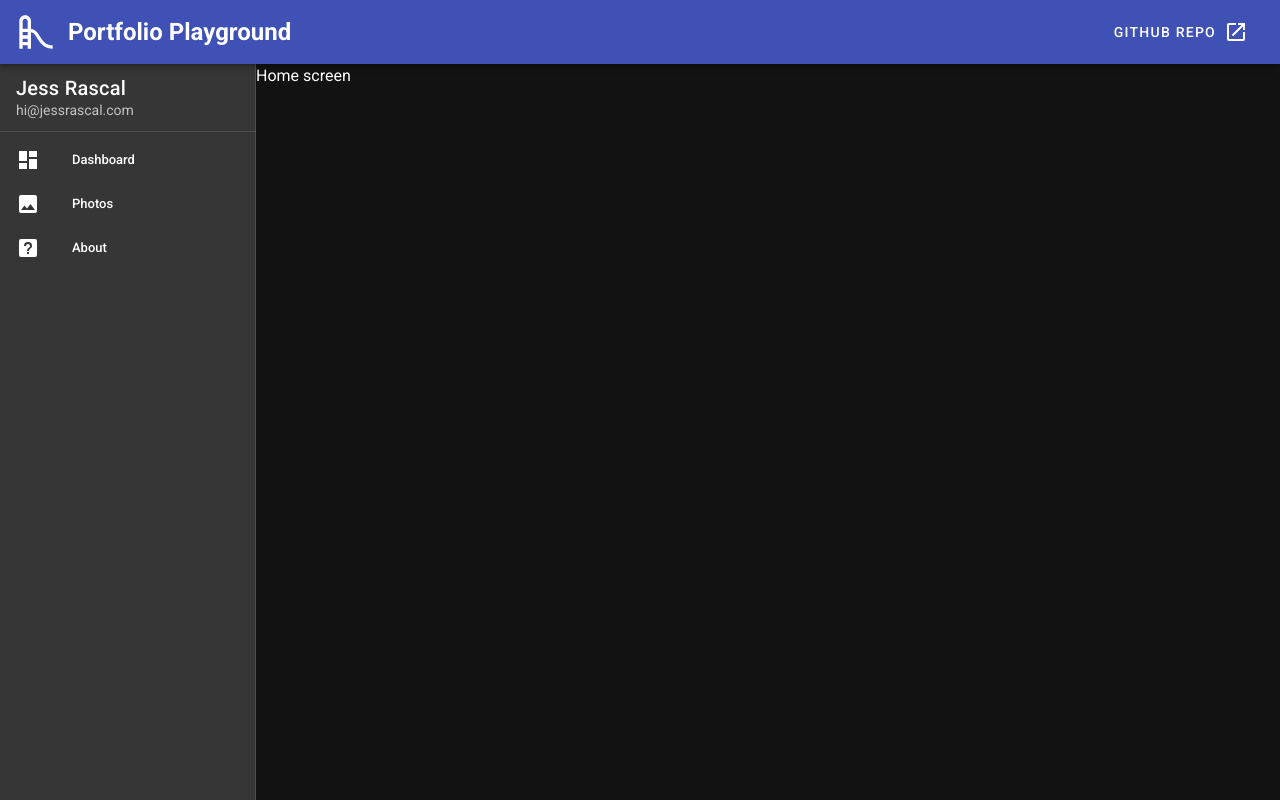
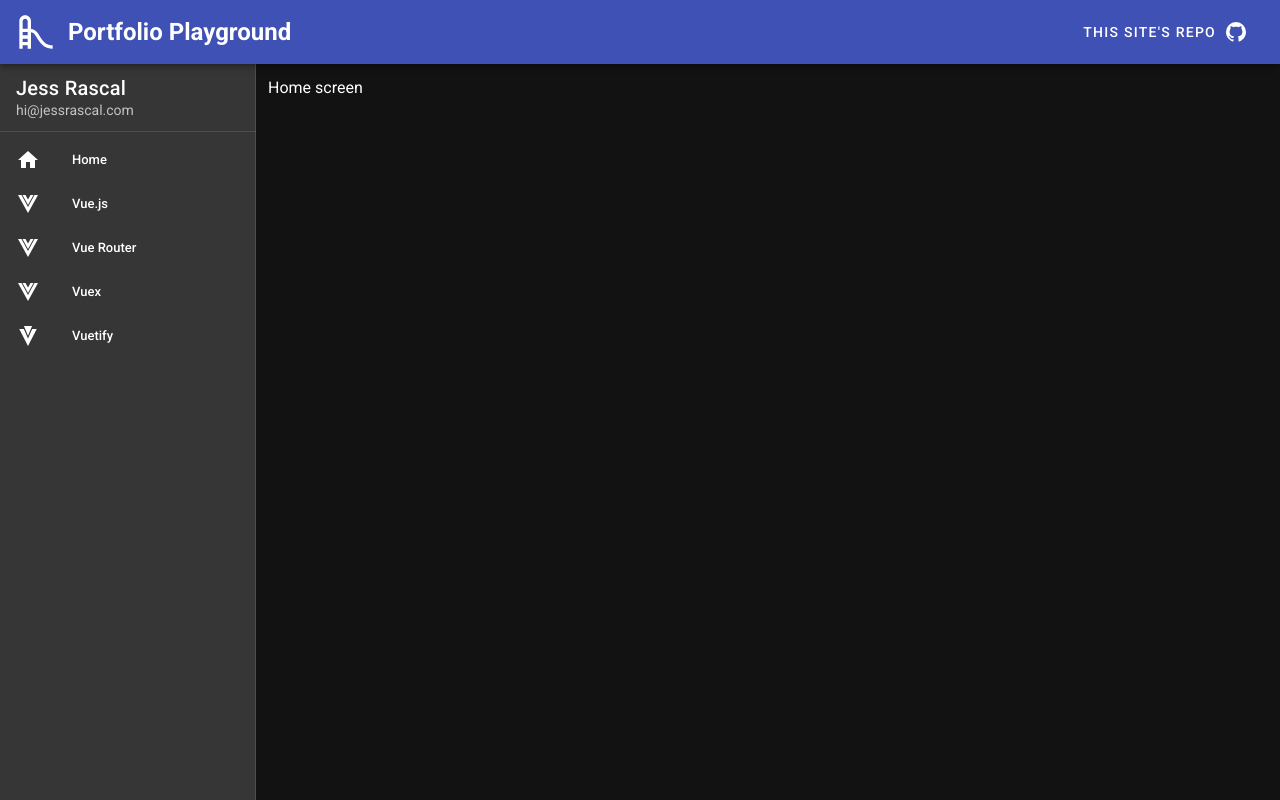
Before and after one commit to JessRascal/skills-playground, a Vue app: page / in a window 1280 px wide. Built offline with nearby package versions, Linux system fonts and the light colour scheme.

Commit message:
Refactoring navigation

```diff
--- a/src/App.vue
+++ b/src/App.vue
@@ -2,13 +2,15 @@
   <v-app>
     <TheNavigation />
     <v-main>
-      <router-view />
+      <v-fade-transition mode="out-in">
+        <router-view />
+      </v-fade-transition>
     </v-main>
   </v-app>
 </template>
 
 <script>
-import TheNavigation from '@/components/base/TheNavigation';
+import TheNavigation from '@/components/core/TheNavigation';
 
 export default {
   name: 'App',
--- /dev/null
+++ b/src/components/base/AppLogo.vue
@@ -0,0 +1,30 @@
+<template>
+  <div class="logo">
+    <div class="d-flex align-center">
+      <v-icon v-if="!isMobile" x-large class="mr-3">{{ icons.slide }}</v-icon>
+      <h2>{{ title }}</h2>
+    </div>
+  </div>
+</template>
+
+<script>
+import { mdiSlide } from '@mdi/js';
+
+export default {
+  data() {
+    return {
+      icons: {
+        slide: mdiSlide,
+      },
+    };
+  },
+  computed: {
+    isMobile() {
+      return this.$vuetify.breakpoint.mobile;
+    },
+    title() {
+      return this.isMobile ? 'Portfolio' : 'Portfolio Playground';
+    },
+  },
+};
+</script>
--- /dev/null
+++ b/src/components/base/RepoLink.vue
@@ -0,0 +1,31 @@
+<template>
+  <v-btn
+    href="https://github.com/JessRascal/skills-playground/"
+    target="_blank"
+    text
+    :icon="screenIsXs"
+  >
+    <span v-if="!screenIsXs" class="mr-2">This Site's Repo</span>
+    <v-icon>{{ icons.github }}</v-icon>
+  </v-btn>
+</template>
+
+<script>
+import { mdiOpenInNew, mdiGithub } from '@mdi/js';
+
+export default {
+  data() {
+    return {
+      icons: {
+        openInNew: mdiOpenInNew,
+        github: mdiGithub,
+      },
+    };
+  },
+  computed: {
+    screenIsXs() {
+      return this.$vuetify.breakpoint.xs;
+    },
+  },
+};
+</script>
--- a/src/components/base/TheAppBar.vue
+++ /dev/null
@@ -1,34 +0,0 @@
-<template>
-  <v-app-bar app color="primary" dark clipped-left>
-    <v-icon x-large class="mr-3">{{ icons.slide }}</v-icon>
-    <div class="d-flex align-center">
-      <h2>Portfolio Playground</h2>
-    </div>
-
-    <v-spacer></v-spacer>
-
-    <v-btn
-      href="https://github.com/JessRascal/skills-playground/"
-      target="_blank"
-      text
-    >
-      <span class="mr-2">GitHub Repo</span>
-      <v-icon>{{ icons.openInNew }}</v-icon>
-    </v-btn>
-  </v-app-bar>
-</template>
-
-<script>
-import { mdiOpenInNew, mdiSlide } from '@mdi/js';
-
-export default {
-  data() {
-    return {
-      icons: {
-        openInNew: mdiOpenInNew,
-        slide: mdiSlide,
-      },
-    };
-  },
-};
-</script>
--- /dev/null
+++ b/src/components/core/TheAppBar.vue
@@ -0,0 +1,29 @@
+<template>
+  <v-app-bar app color="primary" dark clipped-left>
+    <!-- hamburger menu -->
+    <v-app-bar-nav-icon
+      v-if="$vuetify.breakpoint.mobile"
+      @click="toggleSideNav(true)"
+    ></v-app-bar-nav-icon>
+
+    <AppLogo />
+    <v-spacer></v-spacer>
+    <RepoLink />
+  </v-app-bar>
+</template>
+
+<script>
+import { mapMutations } from 'vuex';
+import AppLogo from '@/components/base/AppLogo';
+import RepoLink from '@/components/base/RepoLink';
+
+export default {
+  components: {
+    RepoLink,
+    AppLogo,
+  },
+  methods: {
+    ...mapMutations(['toggleSideNav']),
+  },
+};
+</script>
--- a/src/components/base/TheSideNav.vue
+++ b/src/components/core/TheSideNav.vue
@@ -1,5 +1,10 @@
 <template>
-  <v-navigation-drawer app permanent clipped>
+  <v-navigation-drawer
+    :value="showSideNav"
+    @input="toggleSideNav($event)"
+    app
+    clipped
+  >
     <v-list-item>
       <v-list-item-content>
         <v-list-item-title class="title">
@@ -28,18 +33,26 @@
 </template>
 
 <script>
-import { mdiViewDashboard, mdiImage, mdiHelpBox } from '@mdi/js';
+import { mapState, mapMutations } from 'vuex';
+import { mdiHome, mdiVuejs, mdiVuetify } from '@mdi/js';
 
 export default {
   data() {
     return {
       items: [
-        { title: 'Dashboard', icon: mdiViewDashboard },
-        { title: 'Photos', icon: mdiImage },
-        { title: 'About', icon: mdiHelpBox },
+        { title: 'Home', icon: mdiHome },
+        { title: 'Vue.js', icon: mdiVuejs },
+        { title: 'Vue Router', icon: mdiVuejs },
+        { title: 'Vuex', icon: mdiVuejs },
+        { title: 'Vuetify', icon: mdiVuetify },
       ],
-      right: null,
     };
+  },
+  computed: {
+    ...mapState(['showSideNav']),
+  },
+  methods: {
+    ...mapMutations(['toggleSideNav']),
   },
 };
 </script>
--- a/src/store/index.js
+++ b/src/store/index.js
@@ -4,8 +4,14 @@ import Vuex from 'vuex';
 Vue.use(Vuex);
 
 export default new Vuex.Store({
-  state: {},
-  mutations: {},
+  state: {
+    showSideNav: null,
+  },
+  mutations: {
+    toggleSideNav(state, val) {
+      state.showSideNav = val;
+    },
+  },
   // actions: {},
   // modules: {},
 });
--- a/src/views/Home.vue
+++ b/src/views/Home.vue
@@ -1,7 +1,9 @@
 <template>
-  <div class="home">
-    <p>Home screen</p>
-  </div>
+  <v-container fluid>
+    <v-row>
+      <v-col>Home screen</v-col>
+    </v-row>
+  </v-container>
 </template>
 
 <script>
```
Also changed, not shown: src/components/core/TheNavigation.vue (renamed from src/components/base/TheNavigation.vue).
